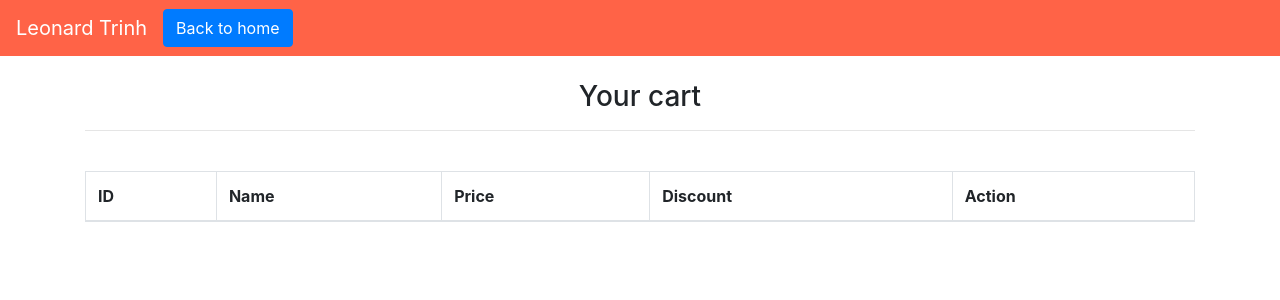
After one commit to trinhvandat/boec-python, a Django app: page /boec/carts/ in a window 1280 px wide. The commit adds this page. Shown: the top 300 px of the page. Run offline with Django 3.2, Linux system fonts and the light colour scheme; tables that the repository leaves empty hold one stand-in row (values such as "Sample post"); lists and menus that the app fills with data are empty; some libraries are stand-ins or nearby versions.

Commit message:
create cart, get order details

```diff
--- a/boec/urls.py
+++ b/boec/urls.py
@@ -5,5 +5,9 @@ urlpatterns = [
     path('', views.login, name='login'),
     path('sign_up/', views.sign_up, name="sign-up"),
     path('home/', views.show_home_page, name='home'),
-    path('items/<int:id>', views.get_item, name='item-details')
+    path('items/<int:id>', views.get_item, name='item-details'),
+    path('carts/', views.get_carts, name='account-cart'),
+    path('add_to_cart/<int:itemId>', views.add_to_cart, name='add-to-cart'),
+    path('logout/', views.logout, name='logout'),
+    path(r'create_order/(?P<item_id>\d+)/$', views.create_order, name='create-order')
 ]
--- a/boec/views.py
+++ b/boec/views.py
@@ -6,7 +6,7 @@ from .forms.RegistrationForms import RegistrationForm
 from django.http import HttpResponseRedirect
 from django.shortcuts import redirect
 # Create your views here.
-from boec.models import Customer, Item
+from boec.models import Customer, Item, Cart, Account
 
 
 def login(request):
@@ -17,6 +17,7 @@ def login(request):
             customer = form.getCustomer()
             request.session['customer_name'] = customer.__getName__()
             request.session['customer_id'] = customer.id
+            request.session['account_id'] = customer.account.id
             return redirect('/boec/home/')
     return render(request, 'registration/login.html', {'form':form})
 
@@ -36,3 +37,26 @@ def show_home_page(request):
 def get_item(request, id):
     item = Item.objects.get(id=id)
     return render(request, 'item_detail.html', {'item':item})
+
+def get_carts(request):
+    accountId = request.session.get('account_id')
+    items = Item.objects.all().filter(cart__account_id=accountId)
+    return render(request, 'cart_account.html', {'item':items})
+
+def add_to_cart(request, itemId):
+    accountId = request.session.get('account_id')
+    account = Account.objects.get(id=accountId)
+    item = Item.objects.get(id=itemId)
+    Cart.objects.create(item=item, account=account, total=0, quantity=0)
+    return redirect('account-cart')
+
+def logout(request):
+    del request.session['account_id']
+    del request.session['customer_id']
+    del request.session['customer_name']
+    return redirect('login')
+
+def create_order(request, item_id):
+    item = Item.objects.get(id=item_id)
+    total = ((100 - float(item.discount))/100) * float(item.price)
+    return render(request, 'order_details.html', {'item':item, 'total':total})
--- a/ecommerBoEC/settings.py
+++ b/ecommerBoEC/settings.py
@@ -39,6 +39,7 @@ INSTALLED_APPS = [
     'django.contrib.staticfiles',
     'boec',
     'crispy_forms',
+    'mathfilters'
 ]
 
 MIDDLEWARE = [
--- /dev/null
+++ b/templates/cart_account.html
@@ -0,0 +1,57 @@
+
+<!DOCTYPE html>
+<html xmlns="http://www.w3.org/1999/xhtml"
+      xmlns:th="http://www.thymeleaf.org">
+<head>
+	<meta charset = "UTF-8">
+	<title>Xem giỏ hàng</title>
+	<link rel="stylesheet"
+	      href="https://stackpath.bootstrapcdn.com/bootstrap/4.3.1/css/bootstrap.min.css"
+	      integrity="sha384-ggOyR0iXCbMQv3Xipma34MD+dH/1fQ784/j6cY/iJTQUOhcWr7x9JvoRxT2MZw1T"
+	      crossorigin="anonymous">
+</head>
+<body>
+<header>
+	<nav class="navbar navbar-expand-md navbar-dark"
+	     style="background-color: tomato">
+		<div>
+			<a href="https://www.javaguides.net" class="navbar-brand">Leonard Trinh</a>
+		</div>
+		<div>
+			<a class="btn btn-primary" href="{% url 'home' %}">Back to home</a>
+		</div>
+	</nav>
+</header>
+<br>
+
+<div class="row">
+	<div class="container">
+		<h3 class="text-center">Your cart</h3>
+		<hr>
+		<br>
+		<table class="table table-bordered">
+			<thead>
+			<tr>
+				<th>ID</th>
+				<th>Name</th>
+				<th>Price</th>
+                <th>Discount</th>
+				<th>Action</th>
+			</tr>
+			</thead>
+            {% for item in item %}
+                <tr>
+				<td>{{ item.id }}</td>
+				<td>{{ item.name }}</td>
+				<td>{{ item.price }}</td>
+				<td>{{ item.discount }}</td>
+				<td>
+					<a class="btn btn-primary" href="{% url 'create-order' item.id %}">Create order</a>
+				</td>
+			    </tr>
+            {% endfor %}
+		</table>
+	</div>
+</div>
+</body>
+</html>
--- a/templates/item_detail.html
+++ b/templates/item_detail.html
@@ -42,13 +42,11 @@
 					</td>
 					<tr>
 						<td>
-							<form method="get" th:action="@{/cart/add}">
-								<button type="submit" th:name="item_id" th:value="${book.id}">Thêm vào giỏ hàng</button>
-							</form>
+                            <a class="btn btn-primary" href="{% url 'add-to-cart' itemId=item.id %}">Add to cart</a>
 						</td>
 						<td>
 							<form method="get" th:action="@{/home}">
-								<input type="submit" value="Quay lại">
+								<a class="btn btn-primary" href="{% url 'home' %}">Back to home</a>
 							</form>
 						</td>
 					</tr>
```
Also changed, not shown: templates/home.html (+8 -5 lines), templates/order_details.html (added, +56 -0 lines).
